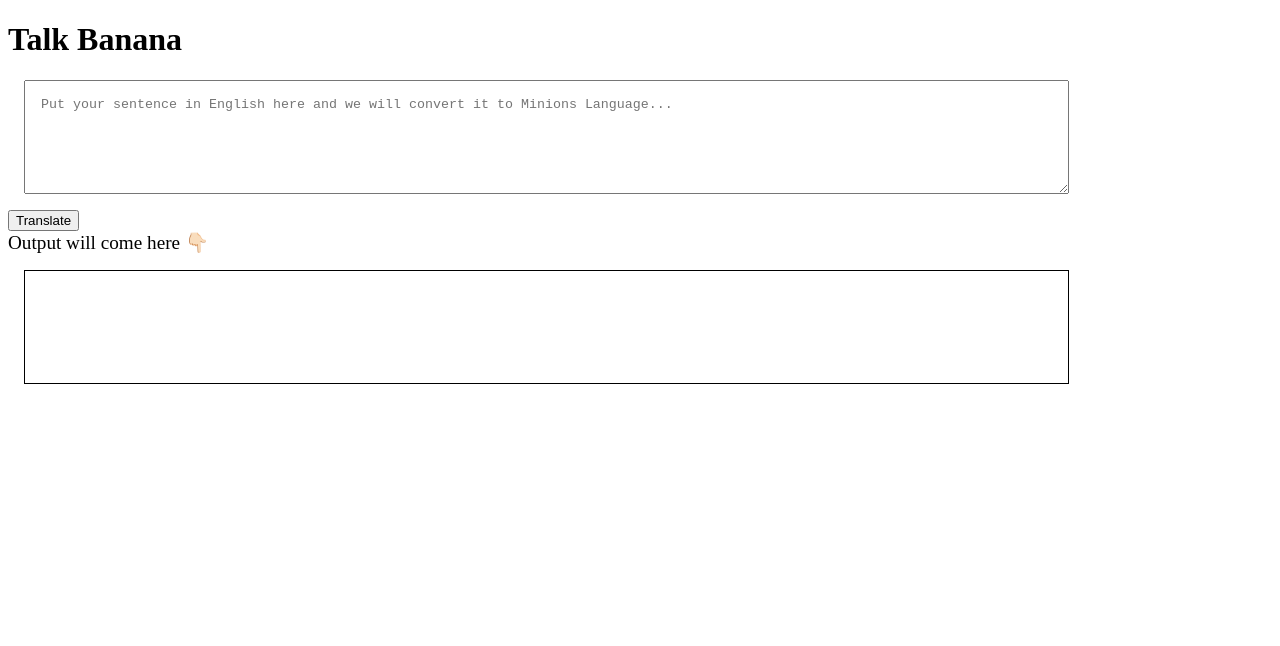
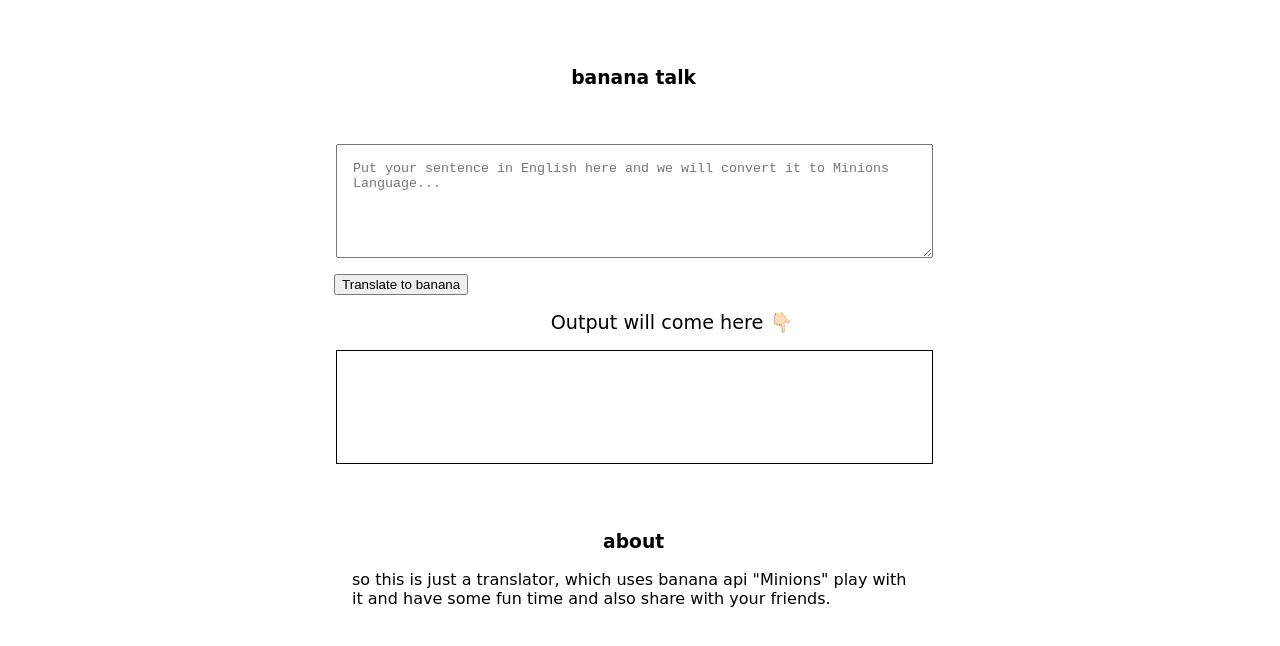
Before and after one commit to AnuragM87/Banana_Talks, a plain HTML site: page index.html in a window 1280 px wide. Drawn offline with Linux system fonts and the light colour scheme; a web font is replaced by a local one.

Commit message:
fix: align text,formatting
font format, text align

```diff
--- a/index.html
+++ b/index.html
@@ -8,12 +8,23 @@
     <link href="style.css" rel="stylesheet">
 </head>
 <body>
-    <h1>Talk Banana</h1>
+    <header>
+        <div class="container">
+            <h3 id="txt-center">banana talk</h3>
+        </div>
+    </header>
+
     <textarea id="txt-input" placeholder="Put your sentence in English here and we will convert it to Minions Language..."></textarea>
-    <button id="btn-translate">Translate</button>
+    <button id="btn-translate">Translate to banana</button>
 
-    <div style="font-size:larger;">Output will come here 👇🏻</div>
+    <div id="txt-center" style="font-size:larger;">Output will come here 👇🏻</div>
     <div id="output"></div>
     <script src="app.js" type="text/javascript"> </script>
+    <footer>
+        <h3 id="txt-center">about</h3>
+        <p>so this is just a translator, which uses banana api "Minions"
+            play with it and have some fun time and also share with your friends.
+        </p>
+    </footer>
 </body>
 </html>
--- a/style.css
+++ b/style.css
@@ -1,3 +1,13 @@
+@import url('https://fonts.googleapis.com/css2?family=Fuzzy+Bubbles:wght@700&display=swap');
+.root{
+    --primary-color:#FFA233;
+}
+
+body{
+    margin-left: 25%;
+    max-width: 55%;
+    font-family: 'Fuzzy Bubbles', cursive;
+}
 textarea{
     width: 80%;
     height: 10vh;
@@ -13,3 +23,25 @@ textarea{
     padding: 1rem;
 
 }
+.container{
+    background-color: var(--primary-color);
+    height: 10vh;
+    width: 80%;
+    margin: 1rem;
+    padding: 1rem;
+}
+#txt-center{
+    text-align: center;
+    padding-top: 1rem;
+}
+footer{
+    background-color: var(--primary-color);
+    height: 10vh;
+    width: 80%;
+    margin: 1rem;
+    padding: 1rem;
+
+}
+#btn-translate{
+    margin-left: 2%;
+}
```
